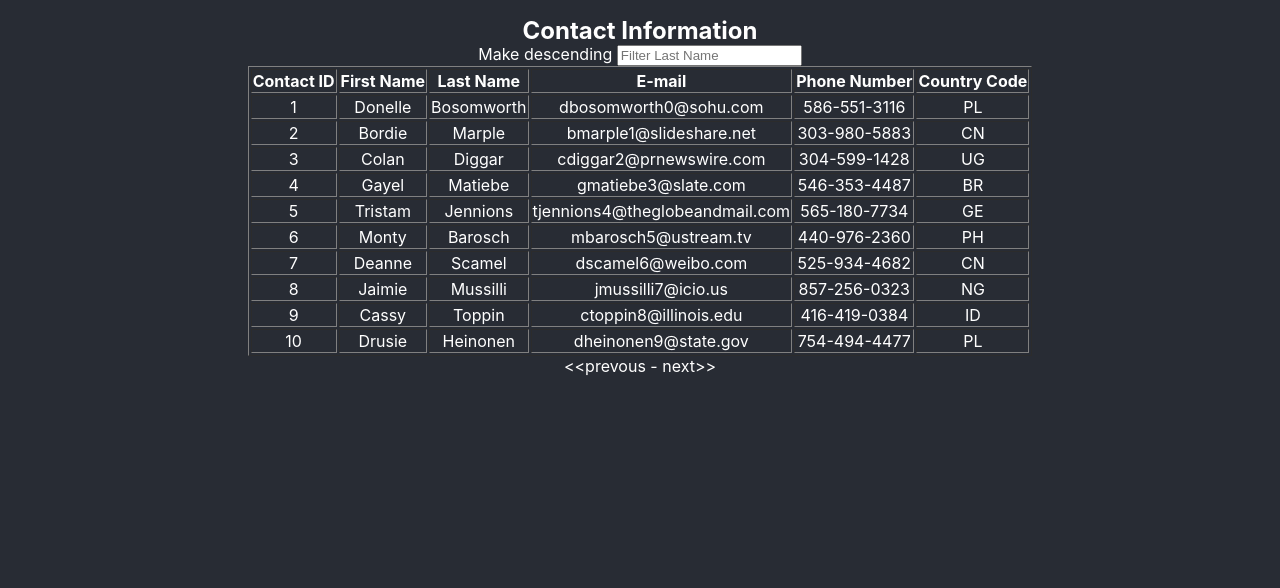
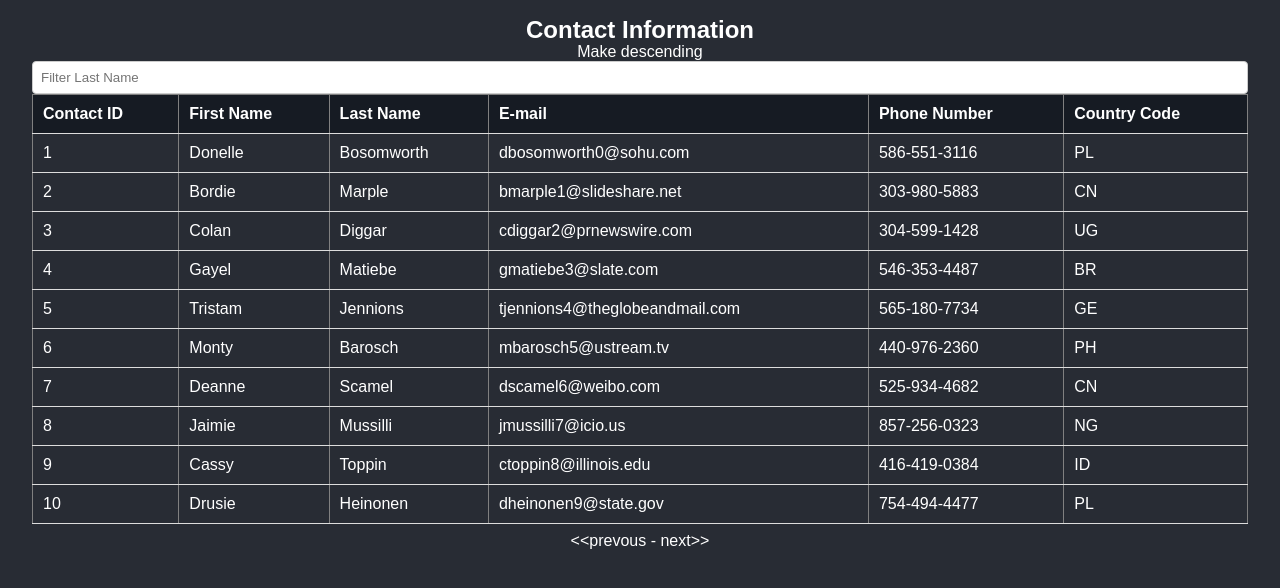
Before and after one commit to JesseGuerrero/CodingAssignment, a React (Create React App) app: page / in a window 1280 px wide. Shown: the top 588 px of the page. Built offline with nearby package versions, Linux system fonts and the light colour scheme.

Commit message:
Add some basic styling to make it look more attractive

```diff
--- a/src/App.css
+++ b/src/App.css
@@ -37,11 +37,17 @@
   }
 }
 
+th {
+  background-color: #161b23;
+}
+
 a {
   cursor: pointer;
 }
 
 body {
+  font-family: Arial, sans-serif;
+  padding: 0 1em 1em 1em;
   font-size: 1em;
   background-color: #282c34;
   color: white;
@@ -53,7 +59,41 @@ body {
   }
 }
 
+@media (max-width: 300px) {
+  body {
+    font-size: 0.25em;
+  }
+}
+
 body h1 {
   font-size: 1.5em;
   margin-bottom: -0.05em;
 }
+
+.table-container {
+  width: 100%;
+  margin-bottom: 0.5em;
+}
+
+table {
+  width: 100%;
+  border-collapse: collapse; /* This makes it look cleaner */
+}
+
+th, td {
+  padding: 10px;
+  text-align: left;
+  border-bottom: 1px solid #DDDDDD;
+}
+
+input[type="text"] {
+  padding: 8px;
+  width: 100%;
+  box-sizing: border-box;
+  border: 1px solid #CCCCCC;
+  border-radius: 4px;
+}
+
+a:hover {
+  color: #DDDDDD;
+}
--- a/src/components/Table.jsx
+++ b/src/components/Table.jsx
@@ -7,7 +7,7 @@ const Table = ({ pageNumber, contacts }) => {
     contactsPage = contacts.slice((pageNumber-1)*10, pageNumber*paginationLength)
 
     return (
-        <div style={{width: "100%"}}>
+        <div className={"table-container"} style={{width: "100%"}}>
             <table style={{margin: "0 auto"}} border="1">
                 <tr>
                     <th>Contact ID</th>
```
